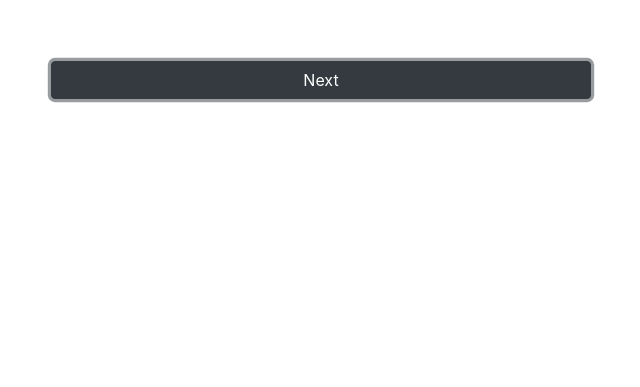
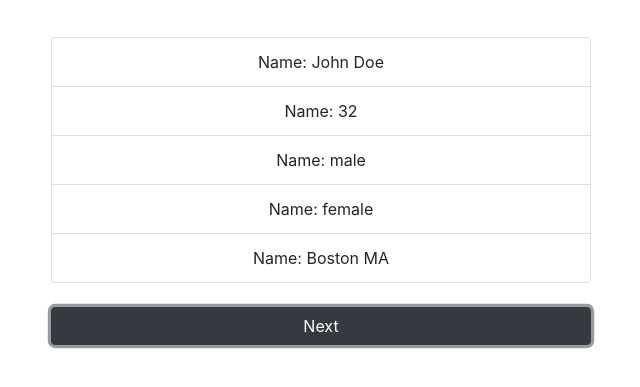
Before and after one commit to volosgoto/JS_Profile_Scroller, a plain HTML site: page index.html in a window 1280 px wide. Both pictures are taken after a click on the button "Next". Shown: the part 51-438 px from the top of the page, without its empty margins (319-959 px from the left). Drawn offline with nearby package versions, Linux system fonts and the light colour scheme.

Commit message:
add profiledisplay

```diff
--- a/app.js
+++ b/app.js
@@ -40,8 +40,21 @@ let profiles = profileIterator(data);
 document.querySelector('#next').addEventListener('click', nextProfile);
 
 
+// Next profile display
+function nextProfile() {
+    // Current profile
+    let currentProfile = profiles.next().value;
 
-function nextProfile(params) {
+    document.getElementById('profileDisplay').innerHTML = `
+        <ul class="list-group">
+            <li class="list-group-item">Name: ${currentProfile.name}</li>
+            <li class="list-group-item">Name: ${currentProfile.age}</li>
+            <li class="list-group-item">Name: ${currentProfile.gender}</li>
+            <li class="list-group-item">Name: ${currentProfile.lookingFor}</li>
+            <li class="list-group-item">Name: ${currentProfile.location}</li>
+        </ul>
+    `;
+    document.getElementById('imageDisplay');
 
 }
 
--- a/index.html
+++ b/index.html
@@ -17,7 +17,13 @@
                 <h1 class="mb-3">Profile Scroller</h1>
                 <div id="imageDisplay"></div>
                 <br>
-                <div id="profileDisplay"></div>
+                <div id="profileDisplay">
+                    <!-- <ul class="list-group">
+                        <li class="list-group-item">
+
+                        </li>
+                    </ul> -->
+                </div>
                 <br>
                 <button id="next" class="btn btn-dark btn-block">Next</button>
             </div>
```
